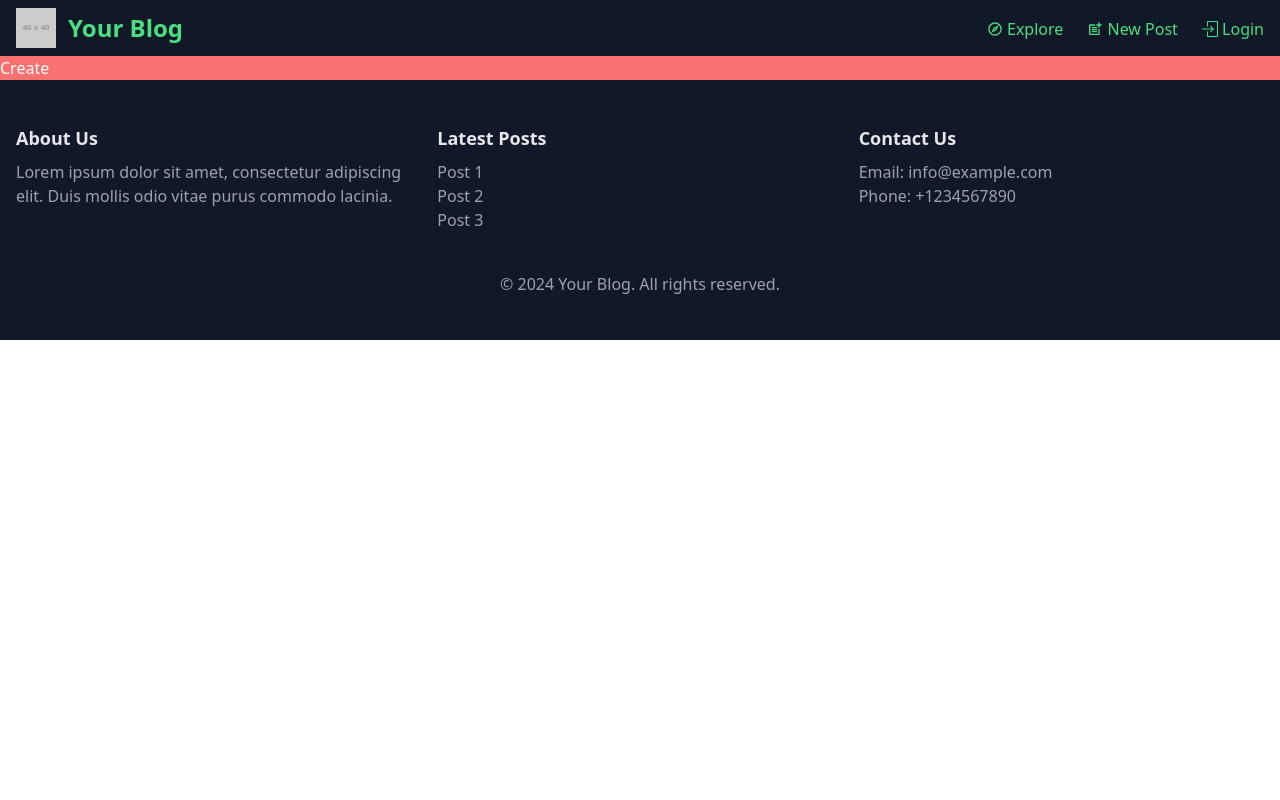
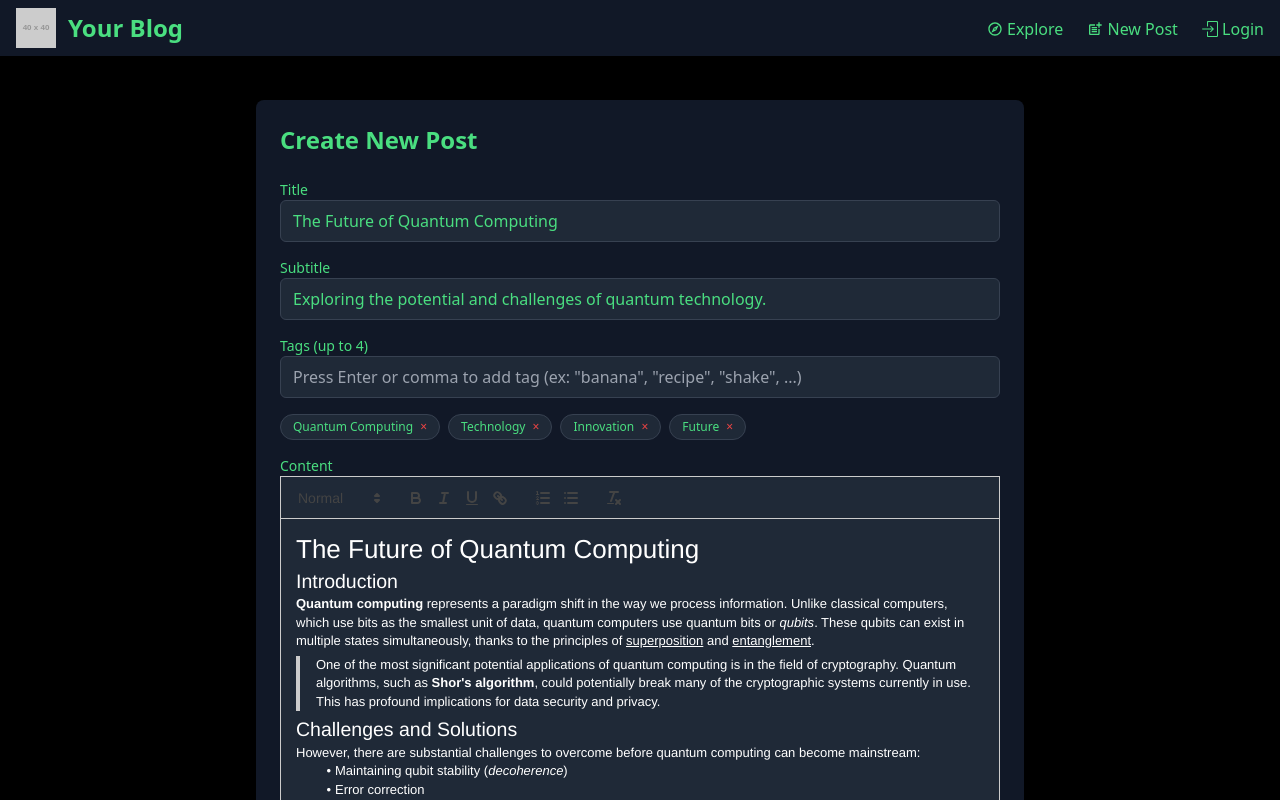
Before and after one commit to Julobulo/MERN-Blog-Platform-with-User-Authentication-and-Admin-Panel, a React (Vite) app in the folder frontend/: page /create in a window 1280 px wide. Shown: the top 800 px of the page. Built offline with nearby package versions, Linux system fonts and the light colour scheme.

Commit message:
NewPost.jsx (using Quill js for main)
Made NewPost.jsx
Users need to enter:
-> Title; Subtitle; Tags and Main content
Main content uses a rich text editor (Quill js)

```diff
--- a/frontend/package.json
+++ b/frontend/package.json
@@ -11,9 +11,11 @@
   },
   "dependencies": {
     "axios": "^1.7.2",
+    "quill": "^2.0.2",
     "react": "^18.2.0",
     "react-dom": "^18.2.0",
     "react-icons": "^5.2.1",
+    "react-quill": "^2.0.0",
     "react-router-dom": "^6.23.1",
     "react-toastify": "^10.0.5"
   },
--- a/frontend/src/components/Create.jsx
+++ b/frontend/src/components/Create.jsx
@@ -1,10 +1,159 @@
-
-import React from "react";
+import React, { useState } from 'react';
+import ReactQuill from 'react-quill';
+import 'react-quill/dist/quill.snow.css';
+import axios from 'axios';
 
 const Create = () => {
-  return (
-	<div className="bg-red-400 text-white">Create</div>
-  )
-}
+    const [title, setTitle] = useState('The Future of Quantum Computing');
+    const [subtitle, setSubtitle] = useState('Exploring the potential and challenges of quantum technology.');
+    const [tags, setTags] = useState(['Quantum Computing', 'Technology', 'Innovation', 'Future']);
+    const [mainContent, setMainContent] = useState(`
+    <h1>The Future of Quantum Computing</h1>
+    <h2>Introduction</h2>
+    <p><strong>Quantum computing</strong> represents a paradigm shift in the way we process information. Unlike classical computers, which use bits as the smallest unit of data, quantum computers use quantum bits or <em>qubits</em>. These qubits can exist in multiple states simultaneously, thanks to the principles of <u>superposition</u> and <u>entanglement</u>.</p>
 
-export default Create
+    <blockquote>
+        <p>One of the most significant potential applications of quantum computing is in the field of cryptography. Quantum algorithms, such as <strong>Shor's algorithm</strong>, could potentially break many of the cryptographic systems currently in use. This has profound implications for data security and privacy.</p>
+    </blockquote>
+
+    <h2>Challenges and Solutions</h2>
+    <p>However, there are substantial challenges to overcome before quantum computing can become mainstream:</p>
+    <ul>
+        <li>Maintaining qubit stability (<em>decoherence</em>)</li>
+        <li>Error correction</li>
+        <li>Scaling up the number of qubits in a single system</li>
+    </ul>
+    <p>Researchers are actively exploring various approaches, such as <strong>topological qubits</strong> and quantum error correction codes, to address these issues.</p>
+
+    <h3>Maintaining Qubit Stability</h3>
+    <p>Decoherence is one of the most significant challenges in quantum computing. It refers to the loss of quantum coherence, which can result in errors. To combat this, scientists are developing <mark>quantum error correction</mark> techniques and exploring different materials for building stable qubits.</p>
+
+    <h3>Scaling Up</h3>
+    <p>Scaling up quantum systems to have more qubits is crucial for practical applications. This involves not only increasing the number of qubits but also ensuring they can interact effectively. <a href="https://quantum-computing.ibm.com">IBM's quantum computing platform</a> is one example of ongoing efforts to build scalable quantum systems.</p>
+
+    <h2>Applications of Quantum Computing</h2>
+    <p>The future of quantum computing holds promise for solving complex problems that are currently intractable for classical computers. This includes applications in:</p>
+    <ol>
+        <li>Drug discovery</li>
+        <li>Optimization problems</li>
+        <li>Material science</li>
+    </ol>
+
+    <h3>Drug Discovery</h3>
+    <p>Quantum computers can simulate molecular interactions at a level of detail that classical computers cannot, potentially leading to breakthroughs in <strong>drug discovery</strong> and personalized medicine.</p>
+
+    <h3>Optimization Problems</h3>
+    <p>Many real-world problems, such as optimizing supply chains and financial portfolios, can be modeled as optimization problems. Quantum algorithms have the potential to find optimal solutions much faster than classical algorithms.</p>
+
+    <h3>Material Science</h3>
+    <p>By simulating the properties of new materials at the quantum level, researchers can discover new materials with desirable properties for use in technology and industry.</p>
+
+    <h2>Conclusion</h2>
+    <p>As the technology matures, <em>quantum computing</em> could revolutionize industries and drive significant advancements in science and technology. The journey is fraught with challenges, but the potential rewards make it a field of immense interest and investment.</p>
+
+    <p><strong>The future of quantum computing is not just a possibility; it's an inevitability. </strong> Researchers, engineers, and technologists around the world are working tirelessly to bring this revolutionary technology to fruition.</p>
+
+    <p style="text-align: center;"><img src="https://via.placeholder.com/400" alt="Quantum Computing" /></p>
+    <p style="text-align: right;">- John Doe</p>
+`);
+    const [tagInput, setTagInput] = useState('');
+
+    const handleTagInputKeyDown = (e) => {
+        if ((e.key === 'Enter' || e.key === ',') && tagInput.trim() && tags.length < 4) {
+            e.preventDefault();
+            setTags([...tags, tagInput.trim()]);
+            setTagInput('');
+        }
+    };
+
+    const handleTagRemove = (index) => {
+        setTags(tags.filter((_, i) => i !== index));
+    };
+
+    const handlePost = async () => {
+        const postData = {
+            title,
+            subtitle,
+            tags,
+            main: mainContent,
+        };
+
+        try {
+            const response = await axios.post('http://localhost:5555/blog/create', postData, {
+                headers: {
+                    'Content-Type': 'application/json'
+                }
+            });
+            console.log(response.data);
+            // Handle success (e.g., show a success message or redirect)
+        } catch (error) {
+            console.error(error);
+            // Handle error (e.g., show an error message)
+        }
+    };
+
+    return (
+        <div className="bg-black p-6 text-green-400">
+            <div className="my-5 max-w-3xl mx-auto p-6 bg-gray-900 rounded-lg shadow-md">
+                <h1 className="text-2xl font-bold mb-6">Create New Post</h1>
+                <div className="mb-4">
+                    <label htmlFor="title" className="block text-sm font-medium">Title</label>
+                    <input
+                        type="text"
+                        id="title"
+                        value={title}
+                        onChange={(e) => setTitle(e.target.value)}
+                        placeholder={`How to make banana shakes`}
+                        className="w-full px-3 py-2 border border-gray-700 rounded-md bg-gray-800 text-green-400 focus:outline-none focus:ring-green-500 focus:border-green-500"
+                    />
+                </div>
+                <div className="mb-4">
+                    <label htmlFor="subtitle" className="block text-sm font-medium">Subtitle</label>
+                    <input
+                        type="text"
+                        id="subtitle"
+                        value={subtitle}
+                        onChange={(e) => setSubtitle(e.target.value)}
+                        placeholder={`Hey everybody! Ever wanted to learn how to make banana shakes? This guide is for you!`}
+                        className="w-full px-3 py-2 border border-gray-700 rounded-md bg-gray-800 text-green-400 focus:outline-none focus:ring-green-500 focus:border-green-500"
+                    />
+                </div>
+                <div className="mb-4">
+                    <label htmlFor="tags" className="block text-sm font-medium">Tags (up to 4)</label>
+                    <input
+                        type="text"
+                        id="tags"
+                        value={tagInput}
+                        onChange={(e) => setTagInput(e.target.value)}
+                        onKeyDown={handleTagInputKeyDown}
+                        placeholder={`Press Enter or comma to add tag (ex: "banana", "recipe", "shake", ...)`}
+                        className="w-full px-3 py-2 border border-gray-700 rounded-md bg-gray-800 text-green-400 focus:outline-none focus:ring-green-500 focus:border-green-500"
+                    />
+                    <div className="mt-2 flex flex-wrap">
+                        {tags.map((tag, index) => (
+                            <span key={index} className="bg-gray-800 border border-gray-700 rounded-full px-3 py-1 text-xs mr-2 mt-2">
+                                {tag} <button type="button" onClick={() => handleTagRemove(index)} className="ml-1 text-red-500">×</button>
+                            </span>
+                        ))}
+                    </div>
+                </div>
+                <div className="mb-4">
+                    <label htmlFor="mainContent" className="block text-sm font-medium">Content</label>
+                    <ReactQuill
+                        value={mainContent}
+                        onChange={setMainContent}
+                        className="bg-gray-800 text-white"
+                    />
+                </div>
+                <button
+                    onClick={handlePost}
+                    className="w-full bg-green-500 text-white py-2 px-4 rounded-md shadow-md hover:bg-green-600 focus:outline-none focus:ring-2 focus:ring-offset-2 focus:ring-green-500"
+                >
+                    Post
+                </button>
+            </div>
+        </div>
+    );
+};
+
+export default Create;
```
Also changed, not shown: 1 other file (tests, documents, lock files or other folders).
